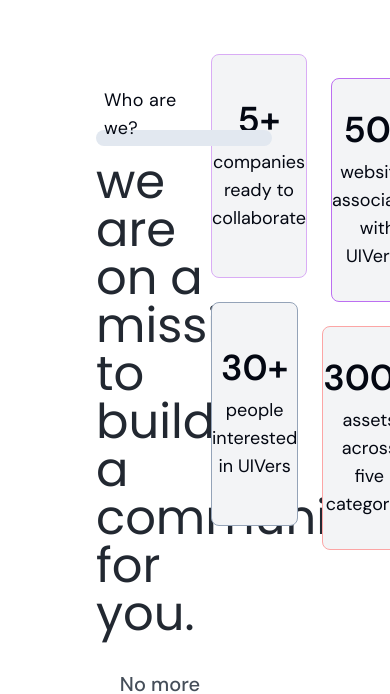
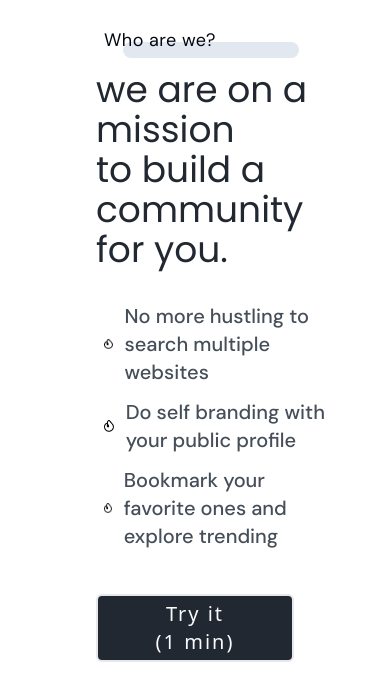
Before and after one commit to Anmol-Baranwal/Designlyfe, a Next.js app: page / in a window 390 px wide. Shown: the part 824-1518 px from the top of the page. Built offline with nearby package versions, Linux system fonts and the light colour scheme; no server answers.

Commit message:
feat: make why-us section responsive

```diff
--- a/src/components/why-us.tsx
+++ b/src/components/why-us.tsx
@@ -20,18 +20,19 @@ const bulletPoints = [
 
 export const WhyUs = () => {
   return (
-    <div className="bg-cover bg-center my-20" id="mission">
-      <div className="flex pl-24 pr-16 justify-center">
-        <div className="flex flex-col w-1/2 py-8">
+    <div className="bg-cover bg-center mb-20 mt-5" id="mission">
+      <div className="flex flex-col lg:flex-row pl-24 pr-16 justify-center">
+        {/* sm:flex-col-reverse */}
+        <div className="flex flex-col lg:w-1/2 py-8">
           <BriefTitle size="w-44 h-4" txt="Who are we?" />
-          <h2 className="text-5xl font-regular mb-8 mt-3 text-bg-100 font-poppins">
+          <h2 className="text-4xl md:text-5xl font-regular mb-8 mt-3 text-bg-100 font-poppins">
             we are on a mission <br /> to build a community <br /> for you.{' '}
             <br />
           </h2>
           {bulletPoints.map((item, index) => (
             <p
               key={index}
-              className="pl-2 flex items-center mb-3 font-dm-sans font-medium"
+              className="pl-2 flex items-center mb-3 font-dm-sans font-medium text-sm"
             >
               <Image
                 src={item.iconSrc}
@@ -50,7 +51,7 @@ export const WhyUs = () => {
             </Link>
           </div>
         </div>
-        <div className="w-1/2 pt-20 pl-0">
+        <div className="lg:w-1/2 pt-20 pl-auto lg:pl-10">
           <div className="flex flex-row">
             <div className="bg-muted h-56 w-56 rounded-lg flex flex-col justify-center items-center border-accent-100 border mr-6">
               <h4 className="font-semibold font-dm-sans text-4xl">5+</h4>
```
